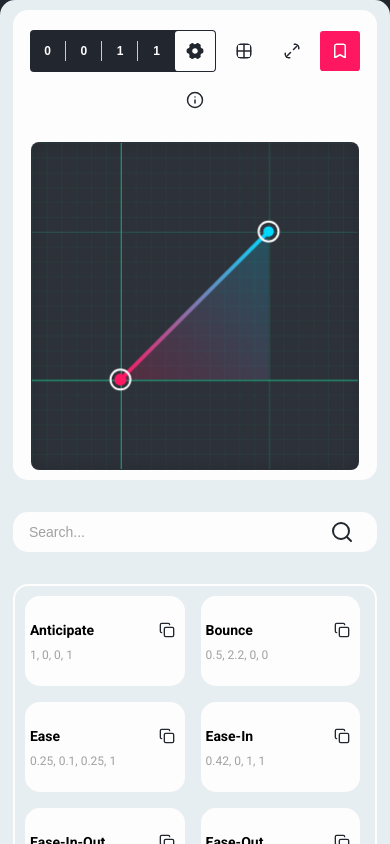
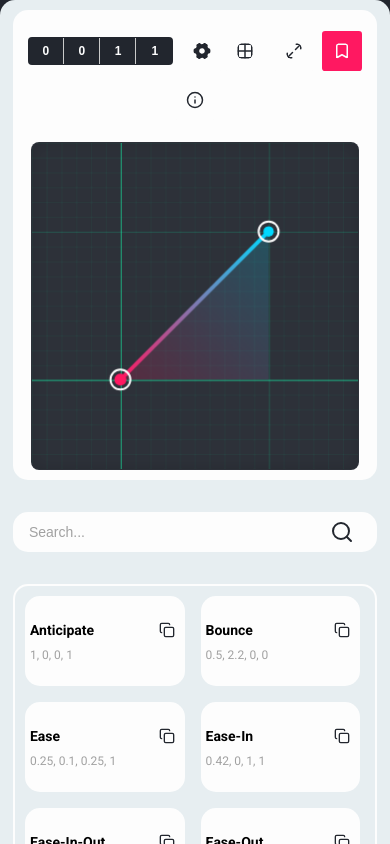
Before and after one commit to TughlokS/Animation-Curve-Generator, a React (Vite) app: page / in a window 390 px wide. Shown: the top 844 px of the page. Built offline with nearby package versions, Linux system fonts and the light colour scheme.

Commit message:
changed some icon plancements

```diff
--- a/src/Components/Canvas.jsx
+++ b/src/Components/Canvas.jsx
@@ -221,7 +221,11 @@ function Canvas({
 	}
 
 	/* ----------------------- zoom in and out with mouse ----------------------- */
+	// This function is just for React's synthetic event system
+	// The actual preventDefault is handled by the wheel event listener added in useEffect
 	const handleWheel = (e) => {
+		// Don't call preventDefault here - it will cause errors with passive listeners
+
 		if (e.deltaY < 0) {
 			// limit zoom in to 1x size
 			if (scale >= 1) return;
@@ -234,6 +238,17 @@ function Canvas({
 			setScale((prevScale) => prevScale / 1.1);
 		}
 	}
+
+	useEffect(() => {
+		const canvas = canvasRef.current;
+		const handleWheelEvent = (e) => {
+			e.preventDefault();
+		};
+		canvas.addEventListener('wheel', handleWheelEvent, { passive: false });
+		return () => {
+			canvas.removeEventListener('wheel', handleWheelEvent);
+		};
+	}, [canvasRef]);
 
 
 
@@ -479,6 +494,13 @@ function Canvas({
 		canvas.addEventListener('touchmove', handleTouchMove, { passive: false });
 		canvas.addEventListener('touchend', handleTouchEnd, { passive: false });
 
+		// Add non-passive wheel event listener to prevent page scrolling when zooming
+		// This is the proper way to prevent scrolling - using a non-passive event listener
+		const wheelHandler = (e) => {
+			e.preventDefault();
+		};
+		canvas.addEventListener('wheel', wheelHandler, { passive: false });
+
 		touchEventsInitialized.current = true;
 
 		// Clean up event listeners on unmount
@@ -486,8 +508,9 @@ function Canvas({
 			canvas.removeEventListener('touchstart', handleTouchStart);
 			canvas.removeEventListener('touchmove', handleTouchMove);
 			canvas.removeEventListener('touchend', handleTouchEnd);
+			canvas.removeEventListener('wheel', wheelHandler);
 		};
-	}, []);
+	}, [canvasRef.current]); // Only re-run if canvasRef changes
 
 
 
--- a/src/Components/CanvasBox.jsx
+++ b/src/Components/CanvasBox.jsx
@@ -316,6 +316,9 @@ function CanvasBox({ bezierValues, setBezierValue, presetArray, setPresetArray }
 			<div className="canvas-buttons">
 				<div className="curve-value-box">
 					<CurveInputs bezierValues={bezierValues} onChange={handleCurveValueChange} />
+				</div>
+
+				<div className="icon-group-box">
 					<div
 						className={`btn setting-btn ${isSettingsOpen ? 'active' : ''}`}
 						data-tooltip-id="tooltip"
@@ -325,7 +328,6 @@ function CanvasBox({ bezierValues, setBezierValue, presetArray, setPresetArray }
 						onClick={() => setIsSettingsOpen((prev) => !prev)}
 					>
 						<div className={`icon-btn setting-btn-icon ${isSettingsOpen ? 'active' : ''}`}></div>
-					</div>
 					</div>
 
 					<div
@@ -337,6 +339,7 @@ function CanvasBox({ bezierValues, setBezierValue, presetArray, setPresetArray }
 						onClick={() => setSnapToGrid((prev) => !prev)}
 					>
 						<div className={`icon-btn grid-btn-icon ${snapToGrid ? 'active' : ''}`}></div>
+					</div>
 				</div>
 
 				<div
--- a/src/Styles/canvasBox.css
+++ b/src/Styles/canvasBox.css
@@ -84,6 +84,7 @@
   max-width: 100%;
   border-radius: clamp(4px, 1vw, 7px);
   background-color: #22262e;
+  position: relative;
   transition: all 0.2s ease-in-out;
   /* Hover effect on the entire box */
   /* Hover and focus effects on input elements */
@@ -95,10 +96,6 @@
 .canvas-box .canvas-buttons .curve-value-box:hover {
   box-shadow: 0px 0px 10px rgba(0, 0, 0, 0.35);
   background-color: #ff1861;
-}
-.canvas-box .canvas-buttons .curve-value-box:has(.btn:hover) {
-  box-shadow: 0px 0px 10px rgba(0, 0, 0, 0.35);
-  background-color: #22262e;
 }
 .canvas-box .canvas-buttons .curve-value-box:has(input:hover) {
   background-color: #ff1861;
@@ -120,12 +117,31 @@
   background-color: transparent;
   color: #fdfdfd;
   width: clamp(35px, 6vw, 50px);
-  padding: clamp(2px, 0.8vw, 4px);
+  padding: clamp(6px, 1vw, 8px);
   font-size: clamp(12px, 1vw, 14px);
   font-weight: bold;
 }
 .canvas-box .canvas-buttons .curve-value-box .curve-values:nth-child(1), .canvas-box .canvas-buttons .curve-value-box .curve-values:nth-child(2), .canvas-box .canvas-buttons .curve-value-box .curve-values:nth-child(3) {
   border-right: clamp(1px, 0.1vw, 1px) solid rgb(202, 202, 202);
+}
+.canvas-box .canvas-buttons .icon-group-box {
+  display: flex;
+  justify-content: center;
+  align-items: center;
+  flex-direction: row;
+  gap: clamp(4px, 0.8vw, 8px);
+  border: clamp(1px, 0.2vw, 2px) solid transparent;
+  border-radius: clamp(4px, 1vw, 7px);
+  transition: all 0.2s ease-in-out;
+  /* Hover effect on the entire box */
+}
+.canvas-box .canvas-buttons .icon-group-box:hover {
+  box-shadow: 0px 0px 10px rgba(0, 0, 0, 0.35);
+}
+@media screen and (max-width: 480px) {
+  .canvas-box .canvas-buttons .icon-group-box {
+    gap: clamp(3px, 0.6vw, 6px);
+  }
 }
 .canvas-box .canvas-buttons .btn {
   display: flex;
@@ -240,6 +256,10 @@
   .canvas-box .canvas-buttons .curve-value-box {
     gap: clamp(1px, 0.2vw, 1.5px);
   }
+  .canvas-box .canvas-buttons .icon-group-box {
+    gap: clamp(3px, 0.6vw, 6px);
+    padding: 0;
+  }
   .canvas-box .canvas-buttons .curve-value-box .curve-values {
     width: clamp(30px, 5vw, 45px);
     padding: clamp(1px, 0.5vw, 3px);
--- a/src/Styles/canvasBox.scss
+++ b/src/Styles/canvasBox.scss
@@ -70,6 +70,7 @@
 			max-width: 100%; // Ensure it doesn't overflow its container
 			border-radius: clamp(4px, 1vw, 7px);
 			background-color: $dark-primary-color;
+			position: relative; // For positioning the copy button
 
 			transition: all 0.2s ease-in-out;
 
@@ -81,11 +82,6 @@
 			&:hover {
 				box-shadow: 0px 0px 10px rgba(0, 0, 0, 0.35);
 				background-color: $accent-color-1;
-			}
-
-			&:has(.btn:hover) {
-				box-shadow: 0px 0px 10px rgba(0, 0, 0, 0.35);
-				background-color: $dark-primary-color;
 			}
 
 			/* Hover and focus effects on input elements */
@@ -114,7 +110,7 @@
 				background-color: transparent;
 				color: $light-secondary-color;
 				width: clamp(35px, 6vw, 50px); // Reduced width to prevent overflow
-				padding: clamp(2px, 0.8vw, 4px); // Reduced padding
+				padding: clamp(6px, 1vw, 8px); // Increased padding to restore height
 				font-size: clamp(12px, 1vw, 14px); // Smaller font size
 				font-weight: bold;
 				// transition: all 0.2s ease-in-out;
@@ -124,6 +120,30 @@
 
 			.curve-values:nth-child(1), .curve-values:nth-child(2), .curve-values:nth-child(3) {
 				border-right: clamp(1px, 0.1vw, 1px) solid rgb(202, 202, 202);
+			}
+
+
+		}
+
+		// New icon group box for settings and grid buttons
+		.icon-group-box {
+			display: flex;
+			justify-content: center;
+			align-items: center;
+			flex-direction: row;
+			gap: clamp(4px, 0.8vw, 8px); // Gap between icons
+			border: clamp(1px, 0.2vw, 2px) solid transparent;
+			border-radius: clamp(4px, 1vw, 7px);
+			transition: all 0.2s ease-in-out;
+
+			/* Hover effect on the entire box */
+			&:hover {
+				box-shadow: 0px 0px 10px rgba(0, 0, 0, 0.35);
+			}
+
+			// Responsive adjustments
+			@media screen and (max-width: 480px) {
+				gap: clamp(3px, 0.6vw, 6px); // Slightly reduce gap on mobile
 			}
 		}
 
@@ -258,7 +278,14 @@
 
 			.curve-value-box {
 				gap: clamp(1px, 0.2vw, 1.5px); // Tighter spacing
+			}
 
+			.icon-group-box {
+				gap: clamp(3px, 0.6vw, 6px); // Tighter spacing for icons at high-res
+				padding: 0; // No padding
+			}
+
+			.curve-value-box {
 				.curve-values {
 					width: clamp(30px, 5vw, 45px); // Narrower inputs
 					padding: clamp(1px, 0.5vw, 3px); // Smaller padding
```
Also changed, not shown: 1 other file (tests, documents, lock files or other folders). Lines whose indentation alone changed are shown as unchanged.
